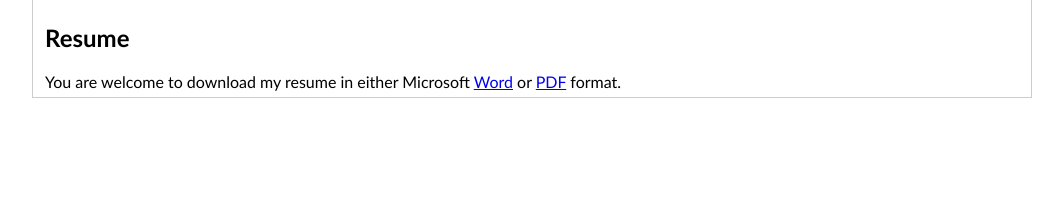
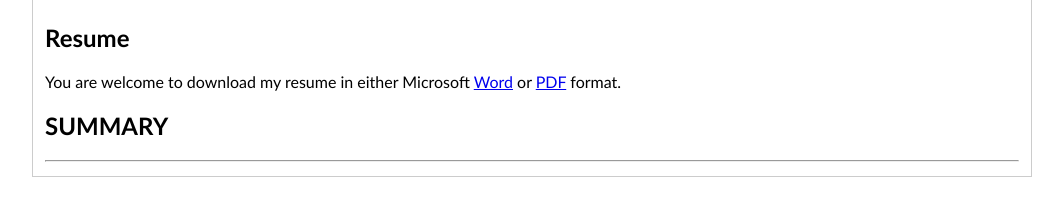
Before and after one commit to rxparwin/portfolio, a plain HTML site: page index.html in a window 1280 px wide. Both pictures are taken after a click on the button "Resume". Shown: the part 161-362 px from the top of the page, without its empty margins (108-1171 px from the left). Drawn offline with Linux system fonts and the light colour scheme.

Commit message:
Update index.html

```diff
--- a/index.html
+++ b/index.html
@@ -71,6 +71,11 @@
         <div id="Resume" class="tabcontent">
             <h2>Resume</h2>
 	You are welcome to download my resume in either Microsoft <a href="Resume - Rukshar Parwin.docx" download>Word</a> or <a href="Resume - Rukshar Parwin.pdf" download>PDF</a> format.
+
+		<h2>SUMMARY</h2>
+		<hr>
+
+
         </div>
 
         <div id="CoverLetter" class="tabcontent">
```
